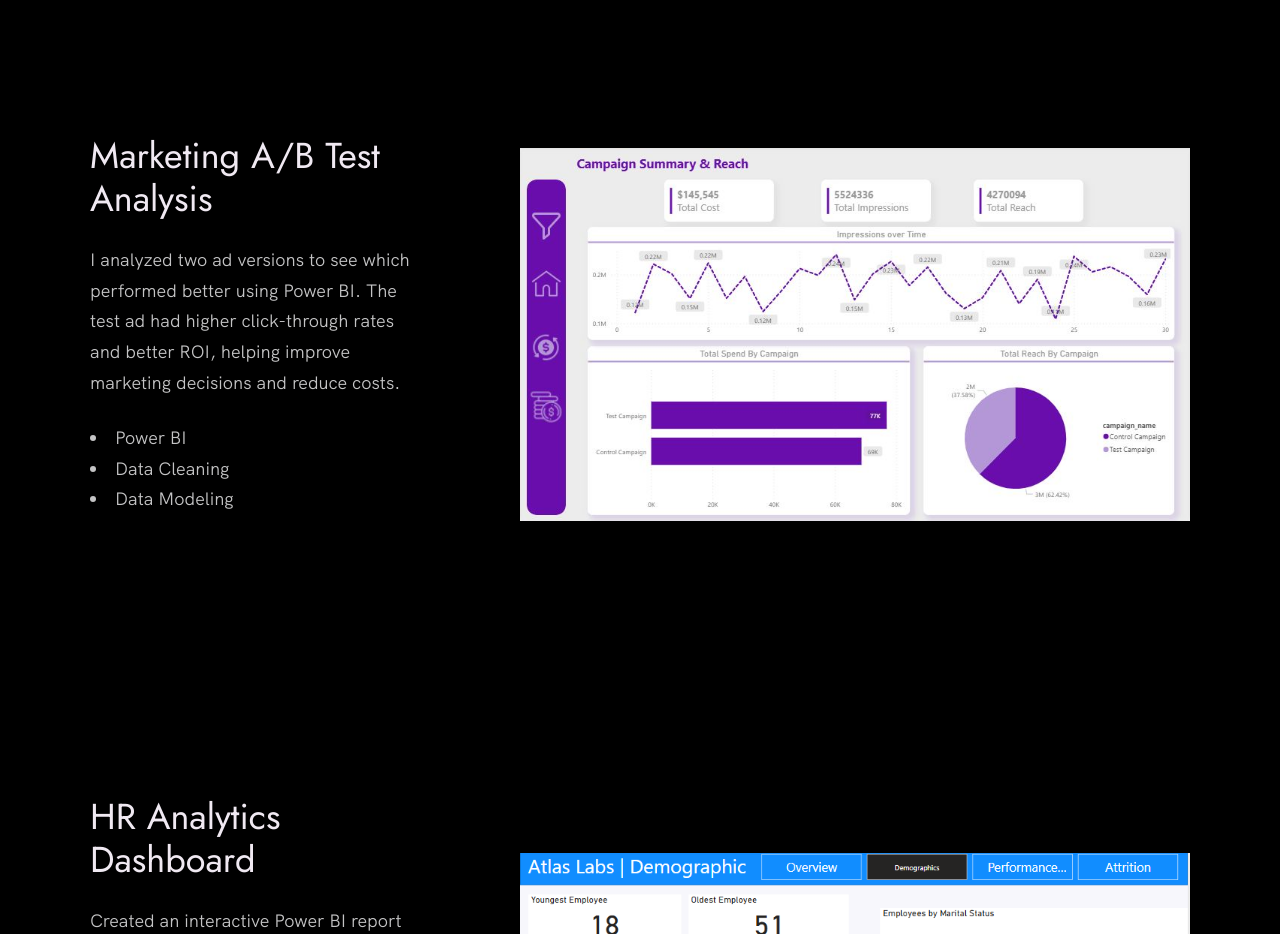
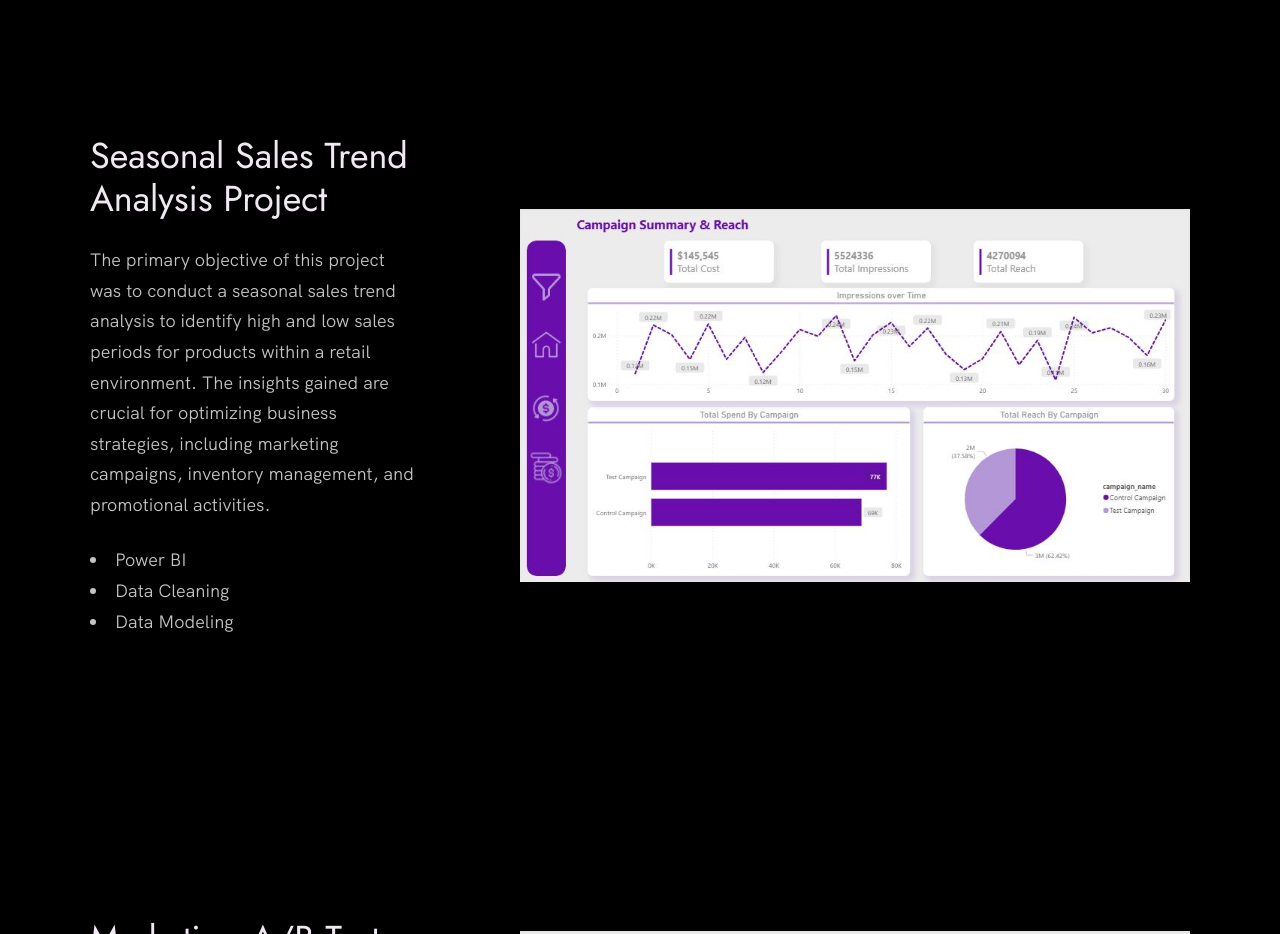
Before and after one commit to mostafatta/my-portoflio, a plain HTML site: page index.html in a window 1280 px wide. Shown: the part 2740-3674 px from the top of the page. Drawn offline with Linux system fonts and the light colour scheme.

Commit message:
seasonla sales

```diff
--- a/index.html
+++ b/index.html
@@ -99,6 +99,29 @@
               <img src="./images/churn.png" class="work__image" alt="Power BI Dashboard" />
             </div>
           </div>
+ <!-- sales analysis          -->
+   <div class="work__box">
+            <div class="work__text">
+              <h3>Seasonal Sales Trend Analysis Project</h3>
+              <p>
+               The primary objective of this project was to conduct a seasonal sales trend analysis to identify high and low sales periods for products within a retail environment. The insights gained are crucial for optimizing business strategies, including marketing campaigns, inventory management, and promotional activities.
+              </p>
+              <ul class="work__list">
+                <li>Power BI</li>
+                <li>Data Cleaning</li>
+                <li>Data Modeling</li>
+
+              </ul>
+              <div class="work__links">
+                <!-- <a href="#" class="link__text">View Demo <span>&rarr;</span></a>
+                <a href="#"><img src="./images/github.svg" class="work__code" alt="GitHub"></a> -->
+              </div>
+            </div>
+            <div class="work__image-box">
+              <img src="./images/abtest1.jpeg" class="work__image" alt="a/b test" />
+            </div>
+          </div>
+
 <!-- abtest -->
  <div class="work__box">
             <div class="work__text">
```
